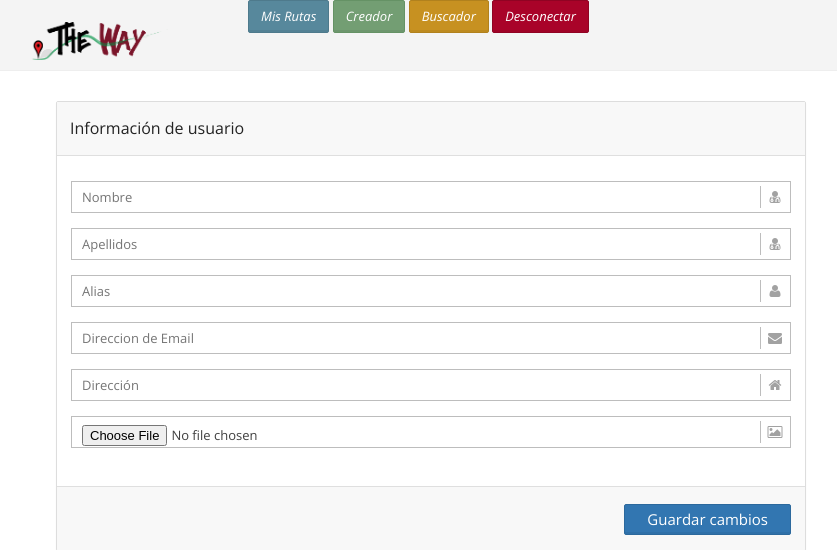
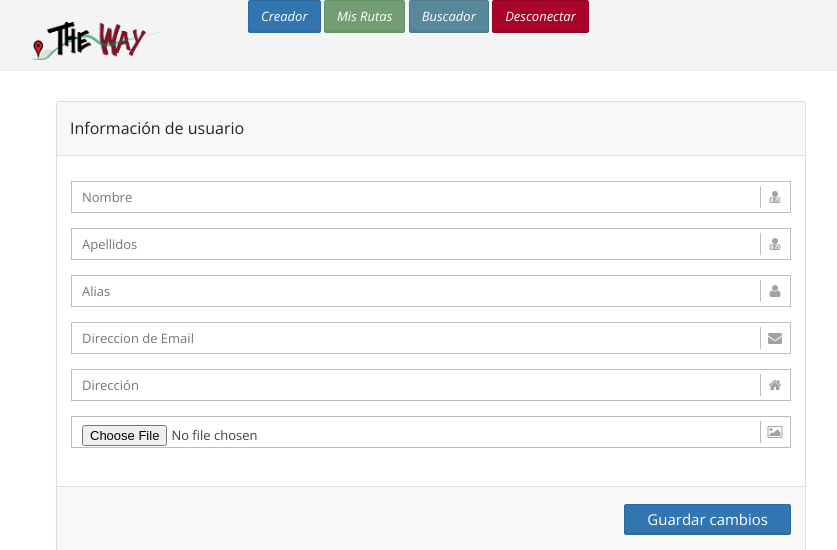
Before and after one commit to Borregana/TheWay, a PHP site: page /editUser.php in a window 1280 px wide. Shown: the top 550 px of the page, without its empty margins (15-852 px from the left). Run offline with PHP 8.4, Linux system fonts and the light colour scheme; the visitor is signed in with stand-in values (Sample User, id 1); data that the repository does not hold is empty.

Commit message:
los botones de la barra superior ahora guardan coherencia de orden y colores en las distintas vistas

```diff
--- a/Buscador.php
+++ b/Buscador.php
@@ -8,7 +8,6 @@
 session_start();
 if (isset($_SESSION['alias']))
 {
-?>
 ?>
 
 <!DOCTYPE html>
@@ -49,8 +48,8 @@ if (isset($_SESSION['alias']))
     </div>
     <div class="col-md-8">
         <div class="btn-group">
-            <a href="misRutas.php" title="Private"><i class="btn btn-info">Mis Rutas</i></a>
-            <a href="display.php" title="Creador"><i class="btn btn-success">Creador</i></a>
+            <a href="display.php" title="Creador"><i class="btn btn-primary">Creador</i></a>
+            <a href="misRutas.php" title="Private"><i class="btn btn-success">Mis Rutas</i></a>
             <a href="editUser.php" title="Perfil"><i class="btn btn-warning">Perfil</i></a>
             <a href="logout.php" title="logout"><i class="btn btn-danger">Desconectar</i></a>
         </div>
--- a/display.php
+++ b/display.php
@@ -147,8 +147,8 @@ if (isset($_SESSION['alias']))
         </div>
         <div class="col-md-8">
             <div class="btn-group">
-                <a href="misRutas.php" title="Private"><i class="btn btn-info">Mis Rutas</i></a>
-                <a href="Buscador.php" title="Publica"><i class="btn btn-success">Buscador</i></a>
+                <a href="misRutas.php" title="Private"><i class="btn btn-success">Mis Rutas</i></a>
+                <a href="Buscador.php" title="Publica"><i class="btn btn-info">Buscador</i></a>
                 <a href="editUser.php" title="Perfil"><i class="btn btn-warning">Perfil</i></a>
                 <a href="logout.php" title="logout"><i class="btn btn-danger">Desconectar</i></a>
             </div>
--- a/editUser.php
+++ b/editUser.php
@@ -61,9 +61,9 @@ if(isset($_SESSION['alias'])){
             </div>
             <div class="col-md-8">
                 <div class="btn-group">
-                    <a href="misRutas.php" title="Private"><i class="btn btn-info">Mis Rutas</i></a>
-                    <a href="display.php" title="Creador"><i class="btn btn-success">Creador</i></a>
-                    <a href="Buscador.php" title="Buscador"><i class="btn btn-warning">Buscador</i></a>
+                    <a href="display.php" title="Creador"><i class="btn btn-primary">Creador</i></a>
+                    <a href="misRutas.php" title="Private"><i class="btn btn-success">Mis Rutas</i></a>
+                    <a href="Buscador.php" title="Buscador"><i class="btn btn-info">Buscador</i></a>
                     <a href="logout.php" title="logout"><i class="btn btn-danger">Desconectar</i></a>
                 </div>
             </div>
--- a/misRutas.php
+++ b/misRutas.php
@@ -58,8 +58,8 @@ if (isset($_SESSION['alias']))
     </div>
     <div class="col-md-8">
         <div class="btn-group">
-            <a href="display.php" title="Private"><i class="btn btn-info">Creador</i></a>
-            <a href="Buscador.php" title="Publica"><i class="btn btn-success">Buscador</i></a>
+            <a href="display.php" title="Private"><i class="btn btn-primary">Creador</i></a>
+            <a href="Buscador.php" title="Publica"><i class="btn btn-info">Buscador</i></a>
             <a href="editUser.php" title="Perfil"><i class="btn btn-warning">Perfil</i></a>
             <a href="logout.php" title="logout"><i class="btn btn-danger">Desconectar</i></a>
         </div>
```
Also changed, not shown: vistaPublica.php (+4 -3 lines).
